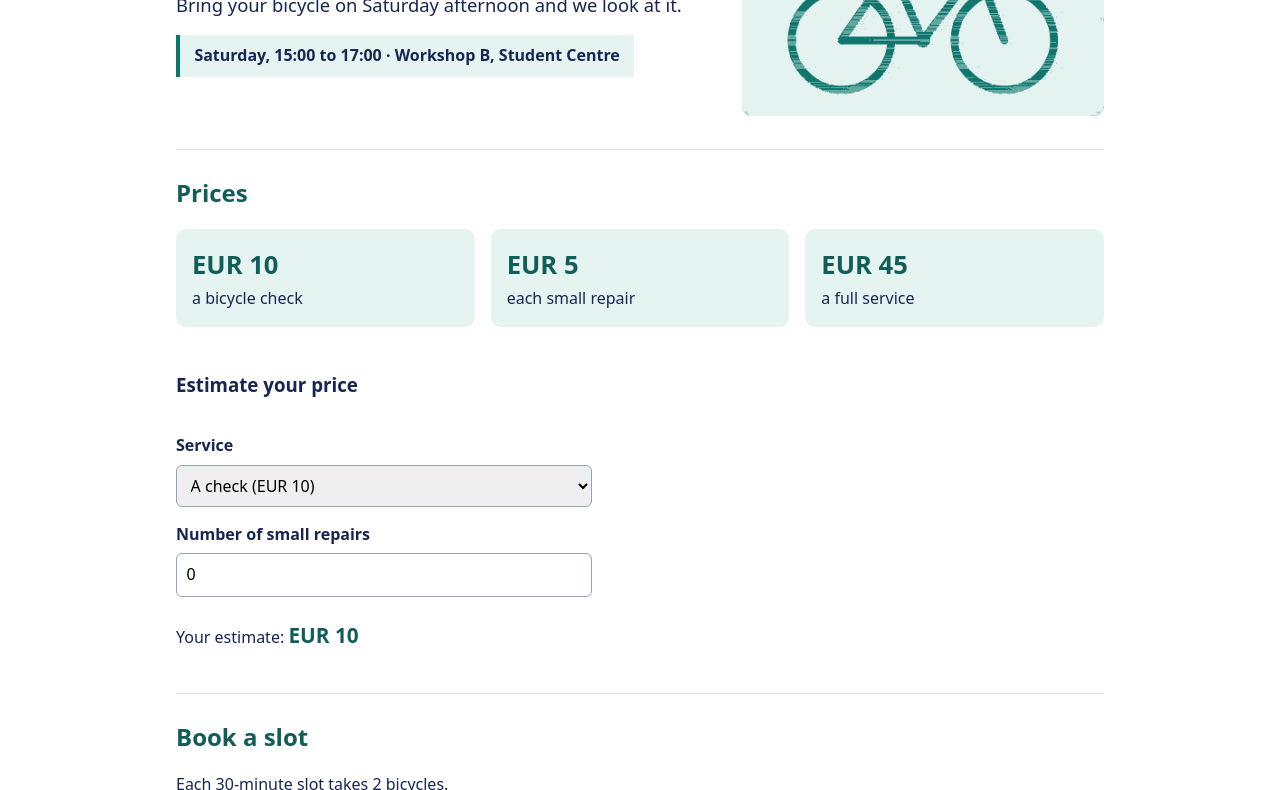
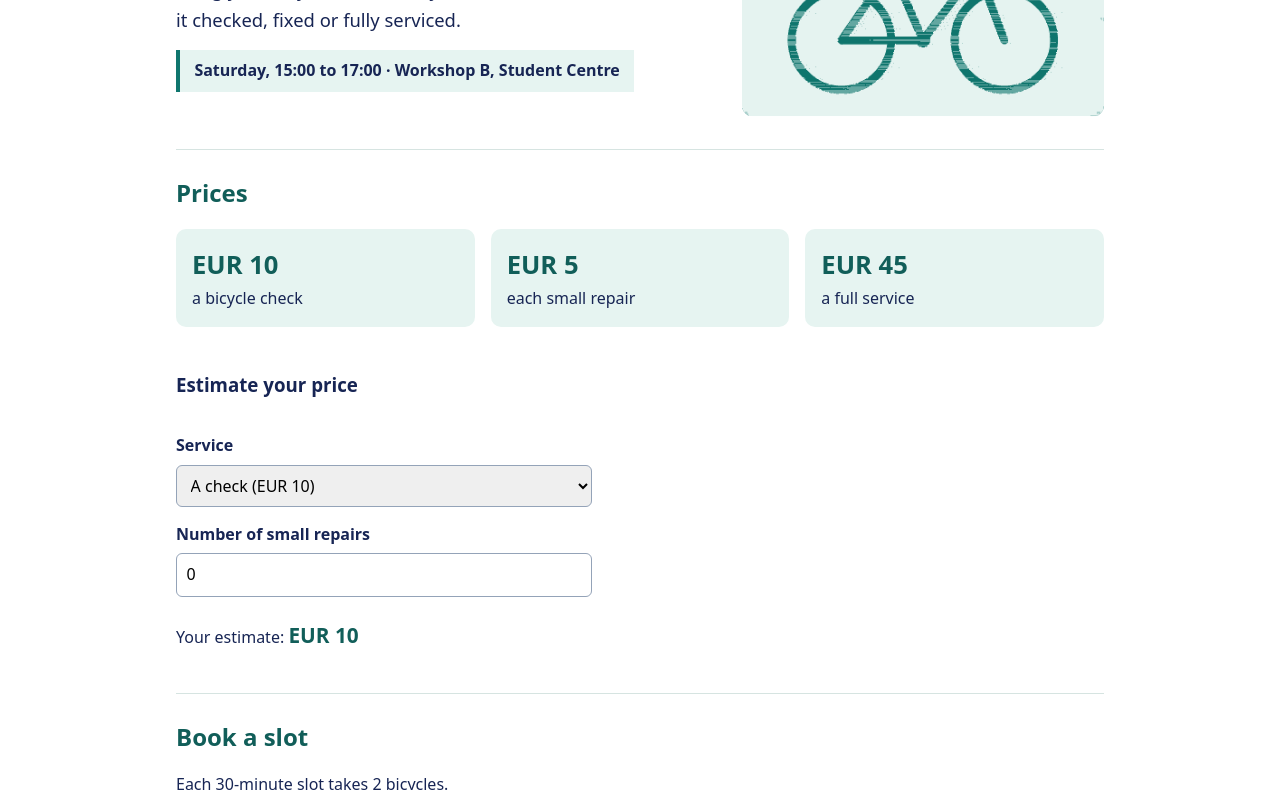
Before and after one commit to leonpyfferoen/clinic, a plain HTML site: page index.html in a window 1280 px wide. Shown: the part 194-984 px from the top of the page. Drawn offline with Linux system fonts and the light colour scheme.

Commit message:
Clarify the promise

```diff
--- a/index.html
+++ b/index.html
@@ -23,7 +23,7 @@
     <div class="hero">
       <div>
         <h1>Saturday repair clinic</h1>
-        <p class="promise">Bring your bicycle on Saturday afternoon and we look at it.</p>
+        <p class="promise">Bring your bicycle on Saturday afternoon and ride home with it checked, fixed or fully serviced.</p>
         <p class="when" id="when">Saturday, 15:00 to 17:00 · Workshop B, Student Centre</p>
       </div>
       <img src="images/bicycle.png" alt="A bicycle ready for a check-up at the Campus Cycle repair clinic">
```
